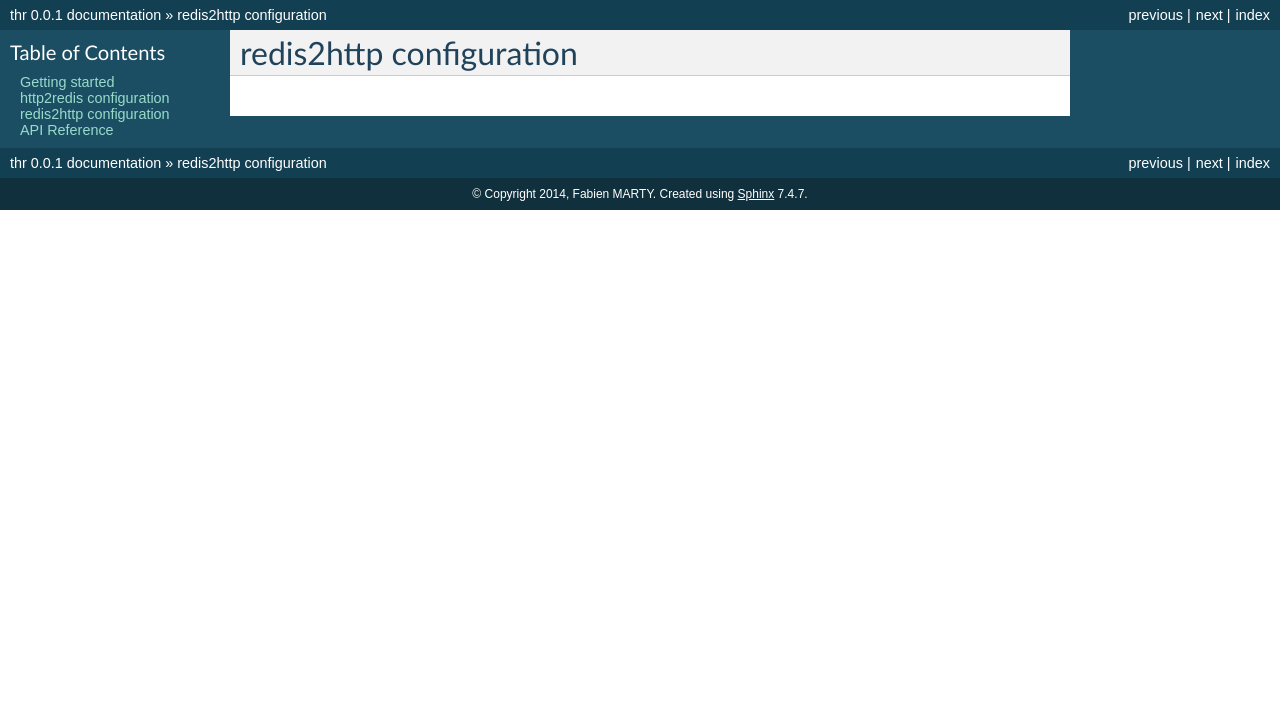
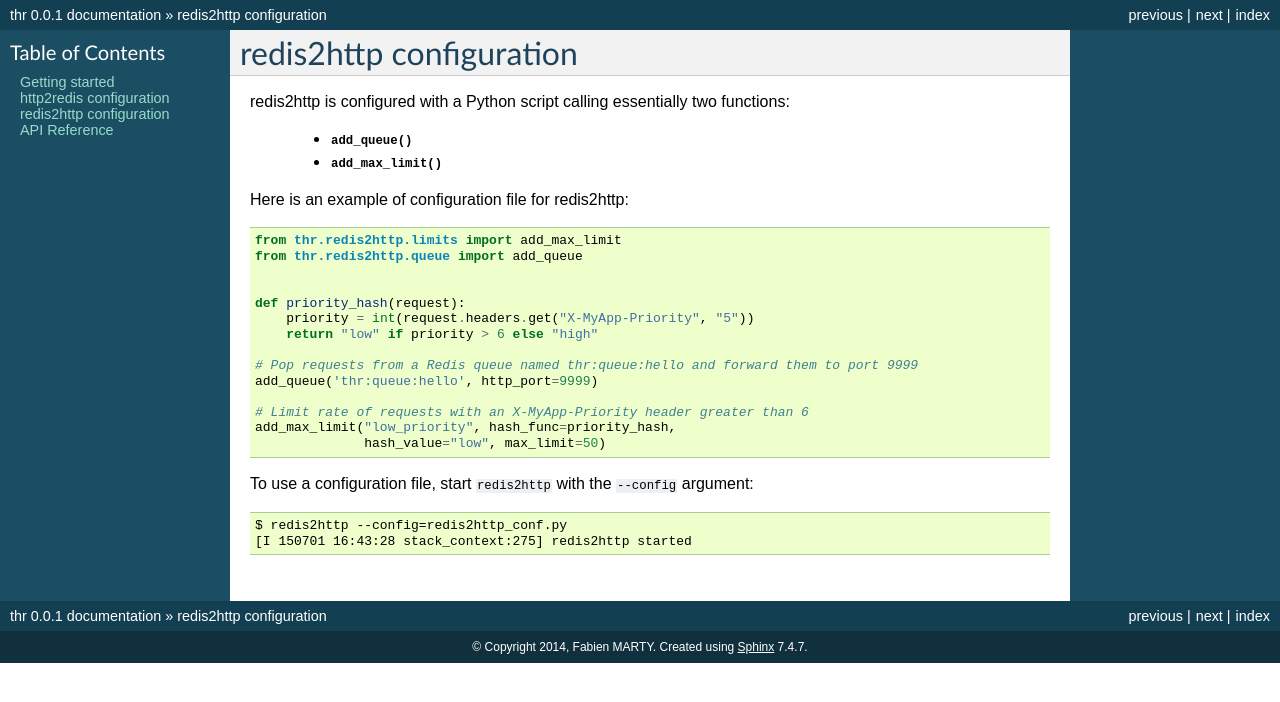
Before and after one commit to jorviizheng/thr, a Sphinx documentation site: the page built from docs/redis2http.rst, in a window 1280 px wide. Shown: the top 702 px of the page. Built offline with Sphinx 7.4.7, drawn with Linux system fonts in a browser that asks for light colours.

Commit message:
Document redis2http

```diff
--- a/docs/redis2http.rst
+++ b/docs/redis2http.rst
@@ -1,2 +1,32 @@
 redis2http configuration
 ------------------------
+
+redis2http is configured with a Python script calling essentially two functions:
+
+    * :py:func:`~thr.redis2http.queue.add_queue`
+    * :py:func:`~thr.redis2http.limits.add_max_limit`
+
+
+Here is an example of configuration file for redis2http::
+
+
+    from thr.redis2http.limits import add_max_limit
+    from thr.redis2http.queue import add_queue
+
+
+    def priority_hash(request):
+        priority = int(request.headers.get("X-MyApp-Priority", "5"))
+        return "low" if priority > 6 else "high"
+
+    # Pop requests from a Redis queue named thr:queue:hello and forward them to port 9999
+    add_queue('thr:queue:hello', http_port=9999)
+
+    # Limit rate of requests with an X-MyApp-Priority header greater than 6
+    add_max_limit("low_priority", hash_func=priority_hash,
+                  hash_value="low", max_limit=50)
+
+
+To use a configuration file, start ``redis2http`` with the ``--config`` argument::
+
+    $ redis2http --config=redis2http_conf.py
+    [I 150701 16:43:28 stack_context:275] redis2http started
```
Also changed, not shown: docs/api.rst (+12 -0 lines).
